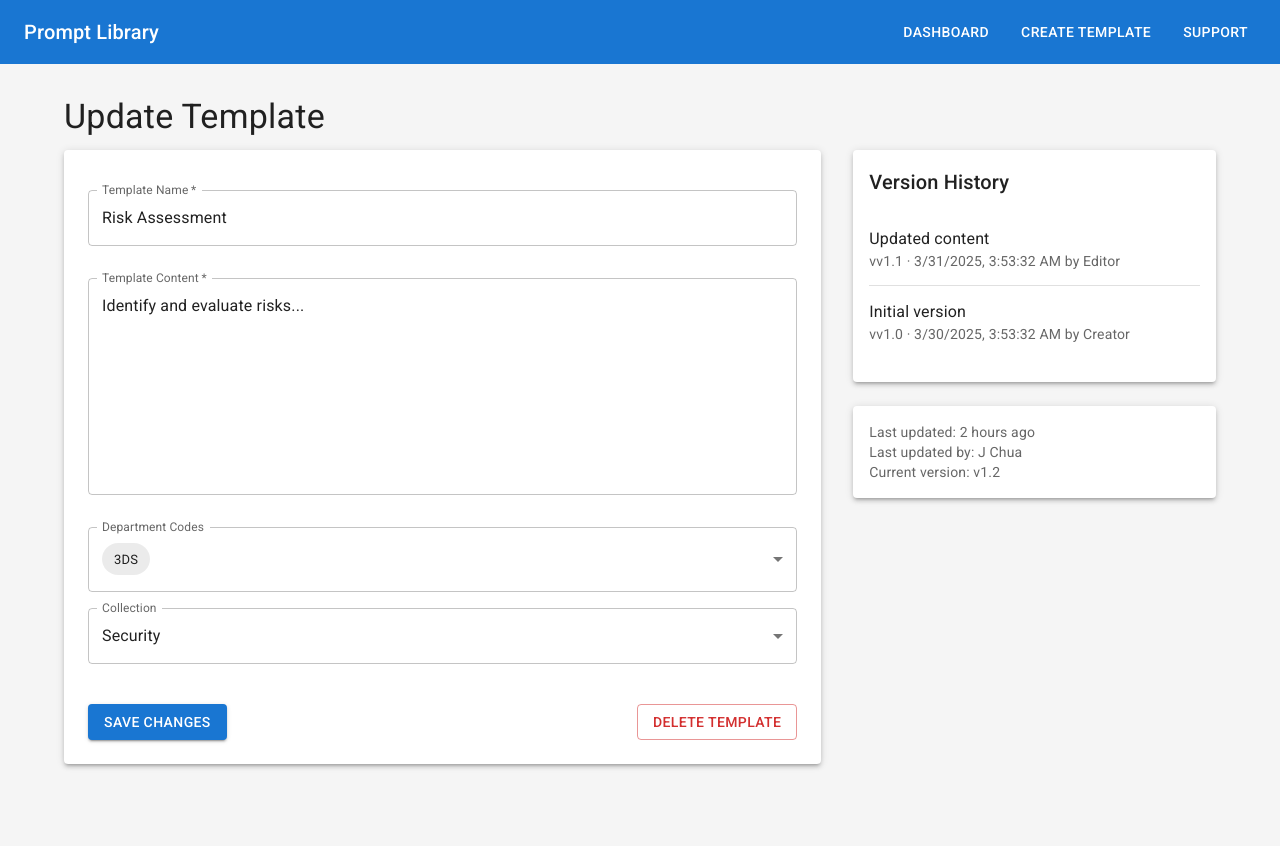
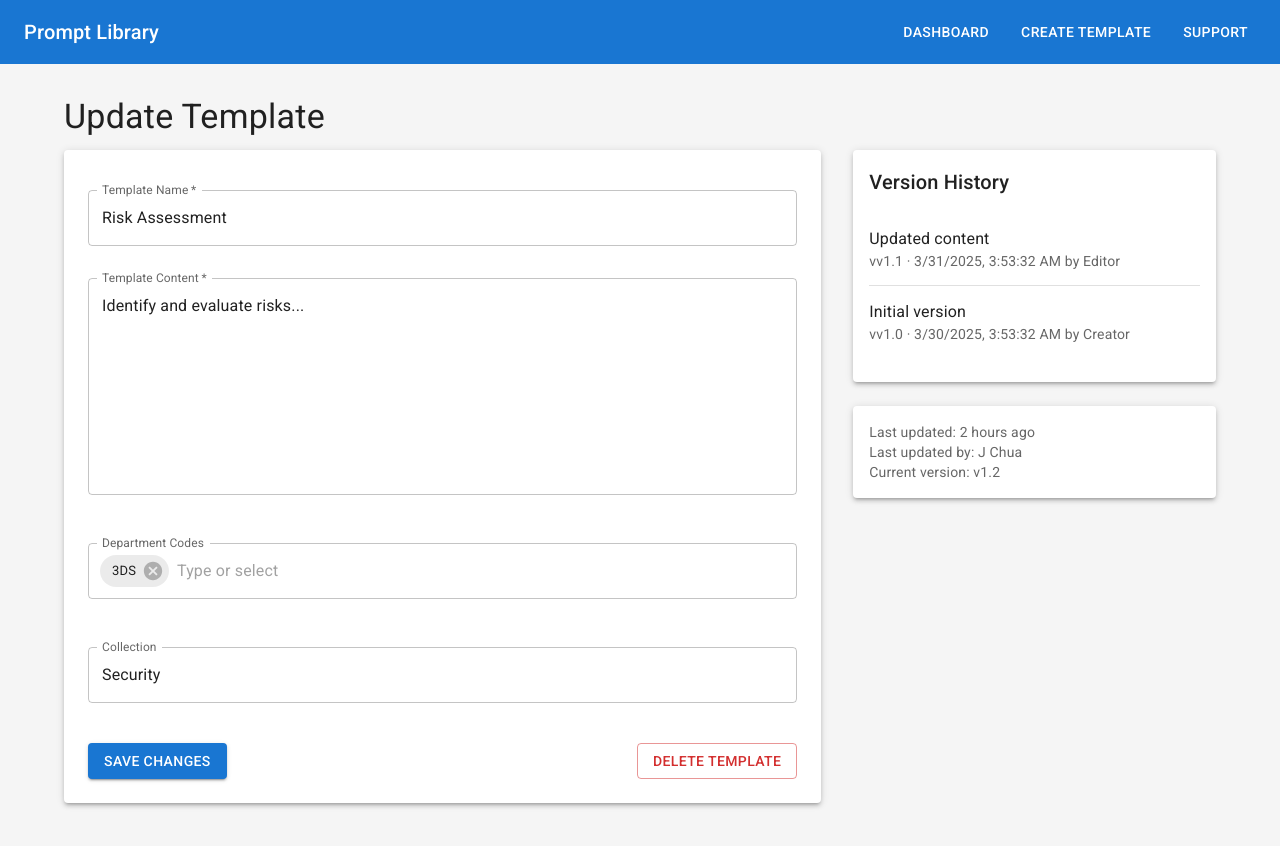
Before and after one commit to Jianwei07/prompt-temp-v1, a React app: page /edit-template/1 in a window 1280 px wide. Shown: the top 846 px of the page. Before the commit the page ends 820 px from the top, so only its background shows below. Built offline with nearby package versions, Linux system fonts and the light colour scheme.

Commit message:
enable view link in dashboard page

```diff
--- a/src/pages/Dashboard.tsx
+++ b/src/pages/Dashboard.tsx
@@ -131,7 +131,12 @@ const Dashboard: React.FC = () => {
                     >
                       Edit
                     </Button>
-                    <Button size="small">View</Button>
+                    <Button
+                      size="small"
+                      component={Link}
+                      to={`/view-template/${template.id}`}>
+                      View
+                    </Button>
                   </CardActions>
                 </Card>
               </Grid>
--- a/src/pages/UpdateTemplate.tsx
+++ b/src/pages/UpdateTemplate.tsx
@@ -23,6 +23,7 @@ import {
   Checkbox,
   ListItem,
   OutlinedInput,
+  Autocomplete,
 } from "@mui/material";
 import { useParams, useNavigate } from "react-router-dom";
 import {
@@ -118,11 +119,17 @@ const UpdateTemplate: React.FC = () => {
     setFormData((prev) => ({ ...prev, [name]: value }));
   };
 
-  const handleDepartmentChange = (event: any) => {
-    const value = event.target.value;
+  const handleDepartmentChange = (event: any, newValue: string[]) => {
     setFormData((prev) => ({
       ...prev,
-      departmentCodes: typeof value === "string" ? value.split(",") : value,
+      departmentCodes: newValue,
+    }));
+  };
+
+  const handleCollectionChange = (event: any, newValue: string | null) => {
+    setFormData((prev) => ({
+      ...prev,
+      collection: newValue || "",
     }));
   };
 
@@ -211,48 +218,48 @@ const UpdateTemplate: React.FC = () => {
                   disabled={isLoading}
                 />
 
-                <FormControl fullWidth sx={{ mt: 2, mb: 2 }}>
-                  <InputLabel>Department Codes</InputLabel>
-                  <Select
+                <Autocomplete
                   multiple
+                  freeSolo
+                  options={departmentOptions}
                   value={formData.departmentCodes}
                   onChange={handleDepartmentChange}
-                    input={<OutlinedInput label="Department Codes" />}
-                    renderValue={(selected) => (
-                      <Box sx={{ display: "flex", flexWrap: "wrap", gap: 0.5 }}>
-                        {selected.map((value) => (
-                          <Chip key={value} label={value} />
-                        ))}
-                      </Box>
+                  renderInput={(params) => (
+                    <TextField
+                      {...params}
+                      label="Department Codes"
+                      placeholder="Type or select"
+                      margin="normal"
+                      fullWidth
+                    />
                   )}
-                  >
-                    {departmentOptions.map((code) => (
-                      <MenuItem key={code} value={code}>
-                        <Checkbox
-                          checked={formData.departmentCodes.includes(code)}
+                  renderTags={(value, getTagProps) =>
+                    value.map((option, index) => (
+                      <Chip
+                        label={option}
+                        {...getTagProps({ index })}
                       />
-                        <ListItemText primary={code} />
-                      </MenuItem>
-                    ))}
-                  </Select>
-                </FormControl>
+                    ))
+                  }
+                  sx={{ mt: 2, mb: 2 }}
+                />
 
-                <FormControl fullWidth sx={{ mb: 2 }}>
-                  <InputLabel>Collection</InputLabel>
-                  <Select
+                <Autocomplete
+                  freeSolo
+                  options={collectionOptions}
                   value={formData.collection}
-                    onChange={(e) =>
-                      setFormData({ ...formData, collection: e.target.value })
-                    }
+                  onChange={handleCollectionChange}
+                  renderInput={(params) => (
+                    <TextField
+                      {...params}
                       label="Collection"
-                  >
-                    {collectionOptions.map((collection) => (
-                      <MenuItem key={collection} value={collection}>
-                        {collection}
-                      </MenuItem>
-                    ))}
-                  </Select>
-                </FormControl>
+                      placeholder="Type or select"
+                      margin="normal"
+                      fullWidth
+                    />
+                  )}
+                  sx={{ mb: 2 }}
+                />
 
                 <Box display="flex" justifyContent="space-between" mt={3}>
                   <Button
```
Lines whose indentation alone changed are shown as unchanged.
